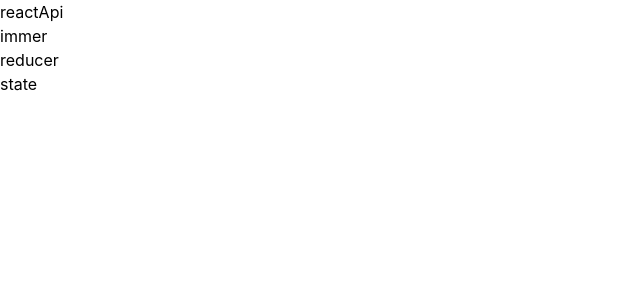
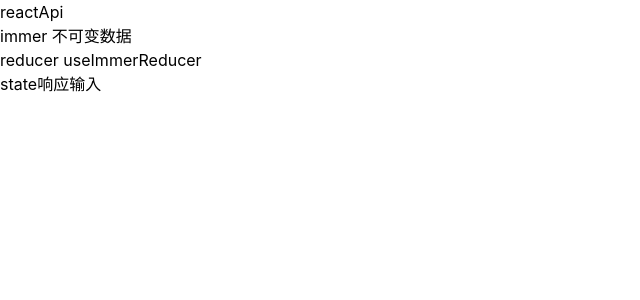
Before and after one commit to TengFeiHao/react-admin, a React (Vite) app: page /reactApi in a window 1280 px wide. Shown: the top 300 px of the page, without its empty margins (0-640 px from the left). Built offline with nearby package versions, Linux system fonts and the light colour scheme.

Commit message:
fix(des)

```diff
--- a/src/views/reactApi/ReactApi.tsx
+++ b/src/views/reactApi/ReactApi.tsx
@@ -13,9 +13,9 @@ export default function ReactApi() {
   }
   return (
     <>
-      <div onClick={onImmer}>immer</div>
-      <div onClick={onReducer}>reducer</div>
-      <div onClick={onState}>state</div>
+      <div onClick={onImmer}>immer 不可变数据</div>
+      <div onClick={onReducer}>reducer useImmerReducer</div>
+      <div onClick={onState}>state响应输入</div>
       <Outlet />
     </>
   );
```
